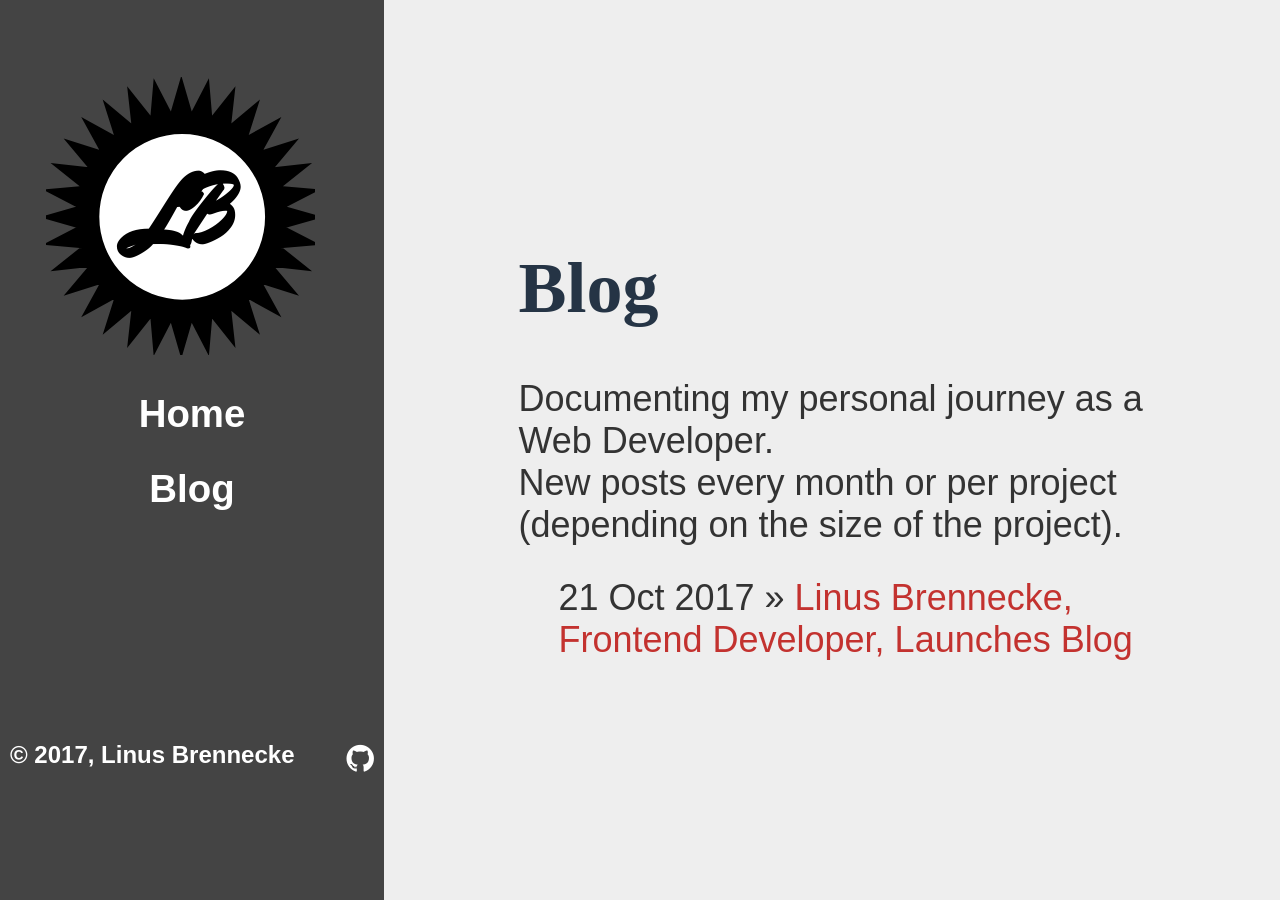
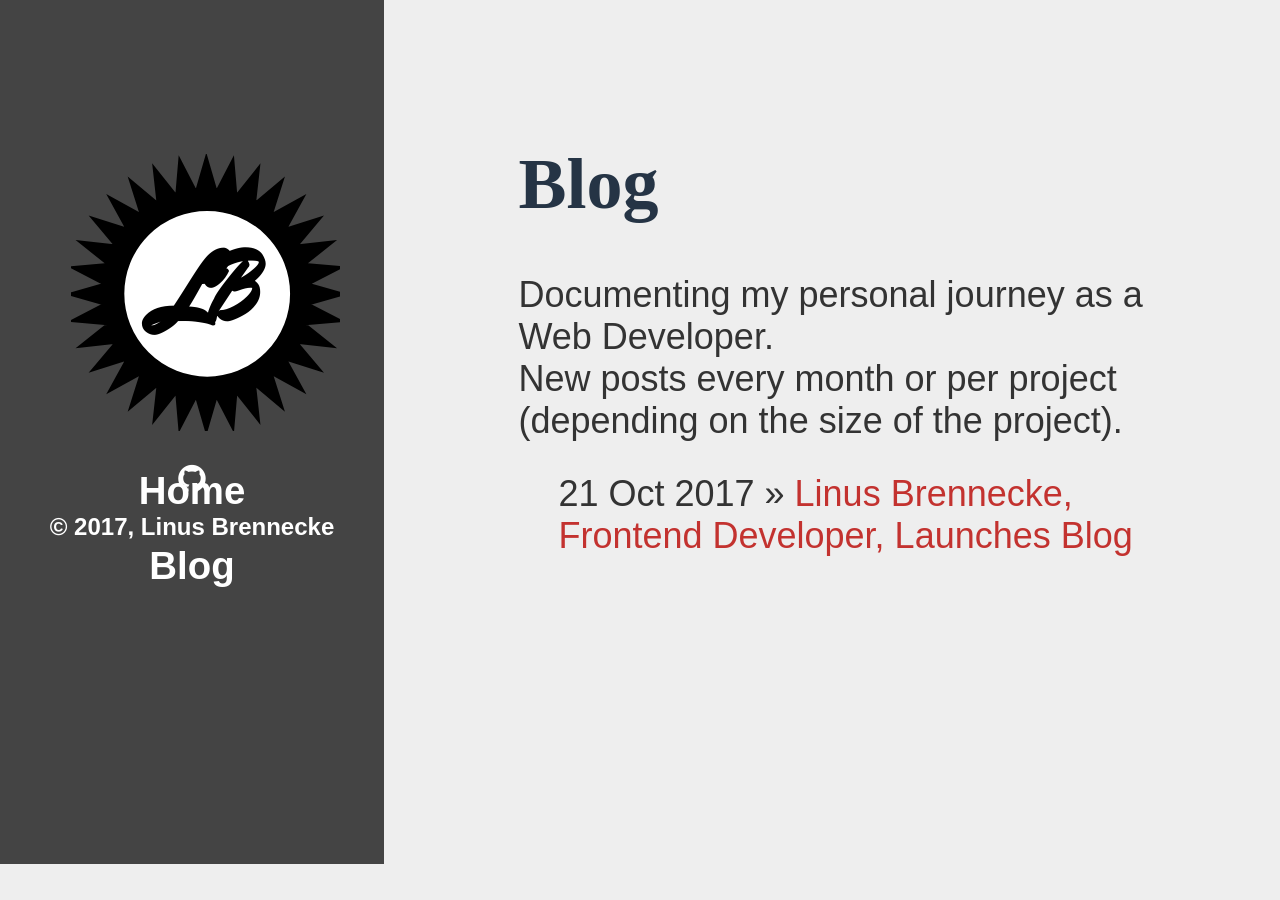
Before and after one commit to nusli/blog, a Jekyll site: the page built from index.html, in a window 1280 px wide. Built offline with Jekyll 4.4.1, drawn with Linux system fonts in a browser that asks for light colours; nearby versions of some CDN libraries.

Commit message:
Finished layout

```diff
--- a/_layouts/default.html
+++ b/_layouts/default.html
@@ -36,7 +36,7 @@
 
 			<footer>
                 <ul>
-                    <li><a href="https://github.com/nusli"><i class="fa fa-github fa-2x"></i></a></li>
+                    <li><a href="https://github.com/nusli" target="_blank"><i class="fa fa-github fa-2x"></i></a></li>
 				</ul>
 
                 <p>&copy; 2017, Linus Brennecke</p>
--- a/css/big-screen.css
+++ b/css/big-screen.css
@@ -1,23 +1,28 @@
-@media only screen and (min-width: 900px) {
+@media only screen and (min-width: 1000px) and (orientation: landscape) {
     body {
         grid-template-areas:
             "nav content"
             "nav content"
             "footer content";
+        grid-template-rows: 23% 23% 50%;
+    }
+    nav {
+        padding: 0;
+        align-content: center;
     }
     nav, footer {
         max-height: none;
+        text-align: center;
     }
     nav .svg {
         position: relative;
     }
     nav svg {
         width: 70%;
-        margin-left: 15%;
-        margin-top: 20%;
+        margin-left: 13%;
+        margin-top: 40%;
     }
     nav ul, footer ul {
-        text-align: center;
         margin: 0;
         padding: 0;
     }
@@ -26,4 +31,8 @@
         padding: 0;
         margin-top: 8%;
     }
+    footer ul {
+        float: none;
+        margin-bottom: 5%;
+    }
 }
--- a/css/default.css
+++ b/css/default.css
@@ -14,6 +14,7 @@ body {
 }
 .container {
     width: 70%;
+    min-height: 75vh;
     margin: auto;
     font-size: 1.5em;
     padding: 5px;
```
